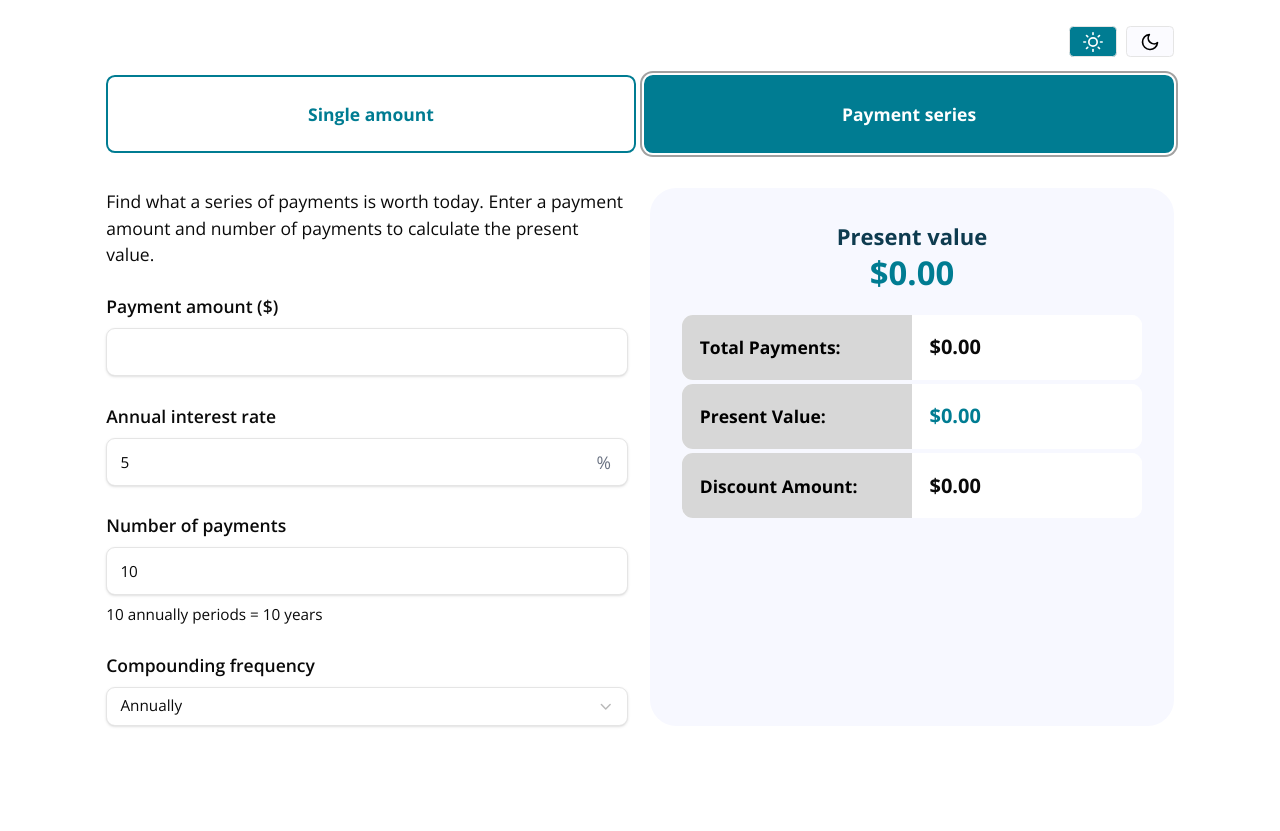
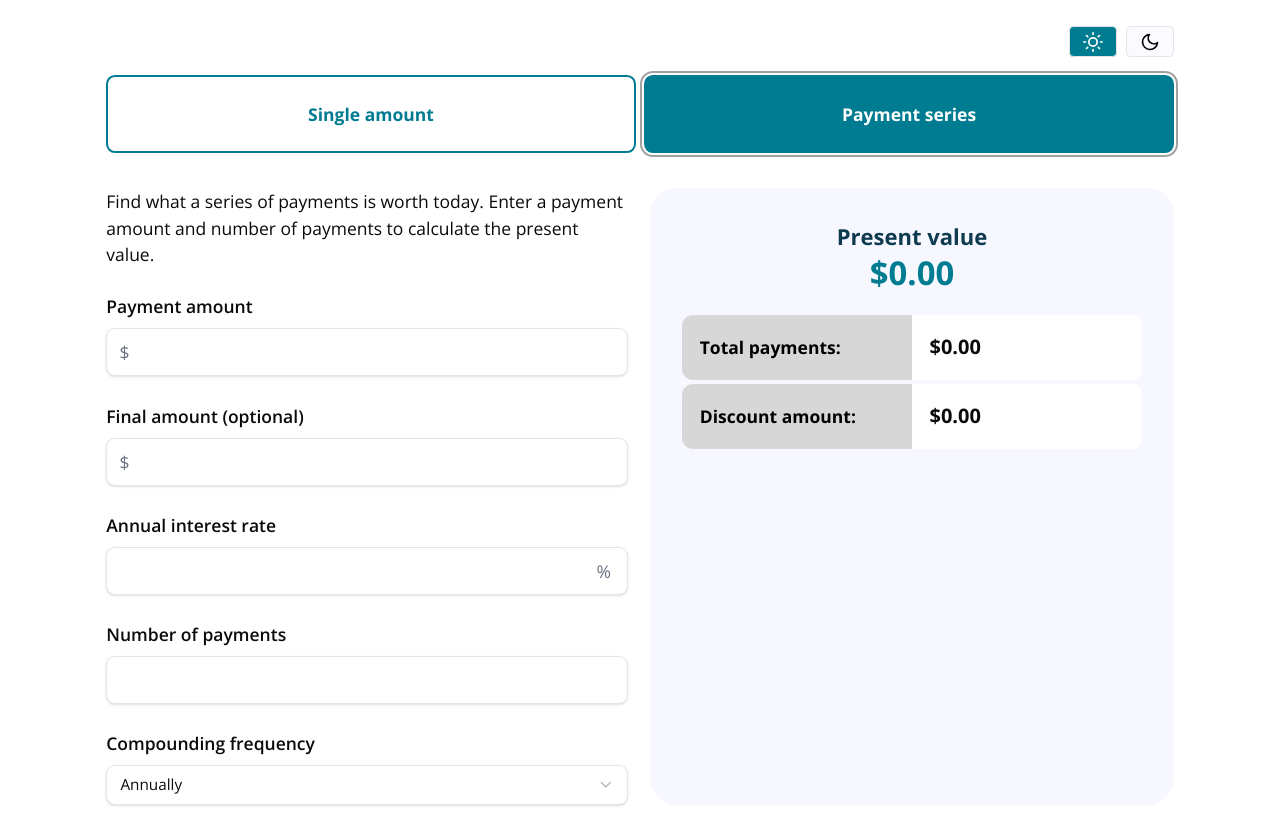
Before and after one commit to SU-SWS/ifdm_learning_apps, a Next.js app: page /interactives/present-value-calculator-v2 in a window 1280 px wide. Both pictures are taken after a click on the tab "Payment series". Before the commit the page ends 800 px from the top, so only its background shows below. Built offline with nearby package versions, Linux system fonts and the light colour scheme.

Commit message:
IFDM-184: Design feedback and additional field

```diff
--- a/app/interactives/present-value-calculator-v2/page.tsx
+++ b/app/interactives/present-value-calculator-v2/page.tsx
@@ -54,15 +54,16 @@ export default function PresentValueCalculator() {
 
   // Single Amount State
   const [futureValue, setFutureValue] = useState(0)
-  const [interestRate, setInterestRate] = useState(5)
-  const [timePeriod, setTimePeriod] = useState(10)
+  const [interestRate, setInterestRate] = useState(0)
+  const [timePeriod, setTimePeriod] = useState(0)
   const [compoundingFrequency, setCompoundingFrequency] = useState<CompoundingFrequency>("annually")
 
   // Payment Series State
   const [paymentAmount, setPaymentAmount] = useState(0)
-  const [paymentInterestRate, setPaymentInterestRate] = useState(5)
-  const [numberOfPayments, setNumberOfPayments] = useState(10)
+  const [paymentInterestRate, setPaymentInterestRate] = useState(0)
+  const [numberOfPayments, setNumberOfPayments] = useState(0)
   const [paymentFrequency, setPaymentFrequency] = useState<CompoundingFrequency>("annually")
+  const [finalAmount, setFinalAmount] = useState(0)
 
   const singleCalculations = useMemo(() => {
     const rate = interestRate / 100
@@ -80,27 +81,39 @@ export default function PresentValueCalculator() {
   }, [futureValue, interestRate, timePeriod, compoundingFrequency])
 
   const paymentCalculations = useMemo(() => {
-    const rate = paymentInterestRate / 100
-    const n = frequencyMap[paymentFrequency].periods
-    const periodRate = rate / n
+    const rate = paymentInterestRate / 100;
+    const n = frequencyMap[paymentFrequency].periods;
+    const periodRate = rate / n;
 
-    // Present value of an annuity formula: PV = PMT * [(1 - (1 + r)^-n) / r]
-    let presentValue: number
+    let pvPayments: number;
     if (periodRate === 0) {
-      presentValue = paymentAmount * numberOfPayments
+      pvPayments = paymentAmount * numberOfPayments;
     } else {
-      presentValue = paymentAmount * ((1 - Math.pow(1 + periodRate, -numberOfPayments)) / periodRate)
+      pvPayments =
+        paymentAmount *
+        ((1 - Math.pow(1 + periodRate, -numberOfPayments)) / periodRate);
     }
 
-    const totalPayments = paymentAmount * numberOfPayments
-    const discountAmount = totalPayments - presentValue
+    // PV of the lump sum final amount discounted over all periods
+    const pvFinalAmount =
+      finalAmount / Math.pow(1 + periodRate, numberOfPayments);
+
+    const presentValue = pvPayments + pvFinalAmount;
+    const totalPayments = paymentAmount * numberOfPayments + finalAmount;
+    const discountAmount = totalPayments - presentValue;
 
     return {
       presentValue,
       totalPayments,
       discountAmount,
-    }
-  }, [paymentAmount, paymentInterestRate, numberOfPayments, paymentFrequency])
+    };
+  }, [
+    paymentAmount,
+    finalAmount,
+    paymentInterestRate,
+    numberOfPayments,
+    paymentFrequency,
+  ]);
 
   const formatCurrency = (value: number) => {
     return new Intl.NumberFormat("en-US", {
@@ -136,17 +149,16 @@ export default function PresentValueCalculator() {
                     Future value
                   </Label>
                   <div className="relative">
-                    {futureValue > 0 && (
-                      <span className="absolute left-3 top-1/2 -translate-y-1/2 text-gray-500">
-                        $
-                      </span>
-                    )}
+                    <span aria-hidden="true" className="absolute left-3 top-1/2 -translate-y-1/2 text-gray-500">
+                      $
+                    </span>
                     <Input
                       id="future-value"
                       type="number"
+                      inputMode="numeric"
                       value={futureValue === 0 ? "" : futureValue}
                       onChange={(e) => setFutureValue(e.target.value === "" ? 0 : Number(e.target.value))}
-                      className={`bg-white border-1 w-full rounded-md shadow-sm py-2 px-3 [appearance:textfield] [&::-webkit-outer-spin-button]:appearance-none [&::-webkit-inner-spin-button]:appearance-none ${
+                      className={`border-1 w-full rounded-md shadow-sm py-2 px-3 [appearance:textfield] [&::-webkit-outer-spin-button]:appearance-none [&::-webkit-inner-spin-button]:appearance-none ${
                         futureValue > 0 ? "pl-7" : ""
                       }`}
                     />
@@ -157,19 +169,21 @@ export default function PresentValueCalculator() {
                 <div className="space-y-2">
                   <div className="relative">
                     <Label htmlFor="interest-rate" className="block font-semibold text-foreground mb-2">
-                      Annual interest rate (%)
+                      Annual interest rate
                     </Label>
                     <Input
                       id="interest-rate"
+                      aria-label="Annual interest rate, percent"
                       type="number"
+                      inputMode="numeric"
                       value={interestRate === 0 ? "" : interestRate}
                       onChange={(e) => setInterestRate(e.target.value === "" ? 0 : Number(e.target.value))}
                       min={0}
                       max={100}
                       step={0.1}
-                      className="w-full pl-4 pr-16 py-3 border-2 border-gray-300 rounded-lg focus:border-blue-500 focus:ring-2 focus:ring-blue-200 outline-none transition [appearance:textfield] [&::-webkit-outer-spin-button]:appearance-none [&::-webkit-inner-spin-button]:appearance-none"
+                      className="border-1 w-full rounded-md shadow-sm py-2 px-3 [appearance:textfield] [&::-webkit-outer-spin-button]:appearance-none [&::-webkit-inner-spin-button]:appearance-none"
                     />
-                    <span className="absolute right-4 top-[2.8em] -translate-y-1/2 text-gray-500 pointer-events-none">
+                    <span aria-hidden="true" className="absolute right-4 top-[3.3em] -translate-y-1/2 text-gray-500 pointer-events-none">
                       %
                     </span>
                   </div>
@@ -183,16 +197,14 @@ export default function PresentValueCalculator() {
                   <Input
                     id="time-period"
                     type="number"
+                    inputMode="numeric"
                     value={timePeriod === 0 ? "" : timePeriod}
                     onChange={(e) => setTimePeriod(e.target.value === "" ? 0 : Number(e.target.value))}
                     min={1}
                     max={1000}
                     step={1}
-                    className="bg-white border-1 w-full rounded-md shadow-sm py-2 px-3 [appearance:textfield] [&::-webkit-outer-spin-button]:appearance-none [&::-webkit-inner-spin-button]:appearance-none"
+                    className="border-1 w-full rounded-md shadow-sm py-2 px-3 [appearance:textfield] [&::-webkit-outer-spin-button]:appearance-none [&::-webkit-inner-spin-button]:appearance-none"
                   />
-                  <p className="text-sm text-foreground mt-2">
-                    {timePeriod > 0 && `${formatNumber(timePeriod)} ${frequencyMap[compoundingFrequency].label.toLowerCase()} period${timePeriod !== 1 ? 's' : ''} = ${formatTimePeriod(timePeriod, frequencyMap[compoundingFrequency].periods)}`}
-                </p>
                 </div>
 
                 {/* Compounding Frequency */}
@@ -225,21 +237,13 @@ export default function PresentValueCalculator() {
                 </p>
 
                 {/* Breakdown */}
-                <div className="space-y-3">
+                <div aria-live="polite" aria-atomic="true" className="space-y-3">
                   <div className="flex flex-col sm:flex-row mb-1 sm:bg-[var(--results-white-background)] rounded-lg">
                     <div className="w-full sm:w-[50%] text-md p-4 font-bold text-black bg-grey-med-dark rounded-lg sm:rounded-l-lg sm:rounded-r-none flex items-center">
                       Future value:
                     </div>
                     <div className="w-full sm:w-[50%] text-lg-title p-4 rounded-lg sm:rounded-r-lg font-bold overflow-hidden text-ellipsis flex items-center bg-[var(--secondary-background)]">
                       {formatCurrency(futureValue)}
-                    </div>
-                  </div>
-                  <div className="flex flex-col sm:flex-row mb-1 sm:bg-[var(--results-white-background)] rounded-lg">
-                    <div className="w-full sm:w-[50%] text-md p-4 font-bold text-black bg-grey-med-dark rounded-lg sm:rounded-l-lg sm:rounded-r-none flex items-center">
-                      Present value:
-                    </div>
-                    <div className="w-full sm:w-[50%] text-lg-title text-lagunita p-4 rounded-lg sm:rounded-r-lg font-bold overflow-hidden text-ellipsis flex items-center bg-[var(--secondary-background)]">
-                      {formatCurrency(singleCalculations.presentValue)}
                     </div>
                   </div>
                   <div className="flex flex-col sm:flex-row mb-1 sm:bg-[var(--results-white-background)] rounded-lg">
@@ -264,21 +268,42 @@ export default function PresentValueCalculator() {
                 <p>Find what a series of payments is worth today. Enter a payment amount and number of payments to calculate the present value.</p>
                 <div className="space-y-2">
                   <Label htmlFor="payment-amount" className="block font-semibold text-foreground mb-2">
-                    Payment amount ($)
+                    Payment amount
                   </Label>
                   <div className="relative">
-                    {paymentAmount > 0 && (
-                      <span className="absolute left-3 top-1/2 -translate-y-1/2 text-gray-500">
-                        $
-                      </span>
-                    )}
+                    <span aria-hidden="true" className="absolute left-3 top-1/2 -translate-y-1/2 text-gray-500">
+                      $
+                    </span>
                     <Input
                       id="payment-amount"
                       type="number"
+                      inputMode="numeric"
                       value={paymentAmount === 0 ? "" : paymentAmount}
                       onChange={(e) => setPaymentAmount(e.target.value === "" ? 0 : Number(e.target.value))}
-                      className={`bg-white border-1 w-full rounded-md shadow-sm py-2 px-3 [appearance:textfield] [&::-webkit-outer-spin-button]:appearance-none [&::-webkit-inner-spin-button]:appearance-none ${
+                      className={`border-1 w-full rounded-md shadow-sm py-2 px-3 [appearance:textfield] [&::-webkit-outer-spin-button]:appearance-none [&::-webkit-inner-spin-button]:appearance-none ${
                         paymentAmount > 0 ? "pl-7" : ""
+                      }`}
+                    />
+                  </div>
+                </div>
+
+                {/* Final Amount Input */}
+                <div className="space-y-2">
+                  <Label htmlFor="final-amount" className="block font-semibold text-foreground mb-2">
+                    Final amount (optional)
+                  </Label>
+                  <div className="relative">
+                    <span aria-hidden="true" className="absolute left-3 top-1/2 -translate-y-1/2 text-gray-500">
+                      $
+                    </span>
+                    <Input
+                      id="final-amount"
+                      type="number"
+                      inputMode="numeric"
+                      value={finalAmount === 0 ? "" : finalAmount}
+                      onChange={(e) => setFinalAmount(e.target.value === "" ? 0 : Number(e.target.value))}
+                      className={`border-1 w-full rounded-md shadow-sm py-2 px-3 [appearance:textfield] [&::-webkit-outer-spin-button]:appearance-none [&::-webkit-inner-spin-button]:appearance-none ${
+                        finalAmount > 0 ? "pl-7" : ""
                       }`}
                     />
                   </div>
@@ -292,15 +317,17 @@ export default function PresentValueCalculator() {
                   <div className="relative">
                     <Input
                       id="payment-interest-rate"
+                      aria-label="Annual interest rate, percent"
                       type="number"
+                      inputMode="numeric"
                       value={paymentInterestRate === 0 ? "" : paymentInterestRate}
                       onChange={(e) => setPaymentInterestRate(e.target.value === "" ? 0 : Number(e.target.value))}
                       min={0}
                       max={100}
                       step={0.1}
-                      className="bg-white border-1 w-full rounded-md shadow-sm py-2 px-3 [appearance:textfield] [&::-webkit-outer-spin-button]:appearance-none [&::-webkit-inner-spin-button]:appearance-none"
+                      className="border-1 w-full rounded-md shadow-sm py-2 px-3 [appearance:textfield] [&::-webkit-outer-spin-button]:appearance-none [&::-webkit-inner-spin-button]:appearance-none"
                     />
-                    <span className="absolute right-4 top-1/2 -translate-y-1/2 text-gray-500 pointer-events-none">
+                    <span aria-hidden="true" className="absolute right-4 top-1/2 -translate-y-1/2 text-gray-500 pointer-events-none">
                       %
                     </span>
                   </div>
@@ -314,16 +341,14 @@ export default function PresentValueCalculator() {
                   <Input
                     id="number-of-payments"
                     type="number"
+                    inputMode="numeric"
                     value={numberOfPayments === 0 ? "" : numberOfPayments}
                     onChange={(e) => setNumberOfPayments(e.target.value === "" ? 0 : Number(e.target.value))}
                     min={1}
                     max={1000}
                     step={1}
-                    className="bg-white border-1 w-full rounded-md shadow-sm py-2 px-3 [appearance:textfield] [&::-webkit-outer-spin-button]:appearance-none [&::-webkit-inner-spin-button]:appearance-none"
+                    className="border-1 w-full rounded-md shadow-sm py-2 px-3 [appearance:textfield] [&::-webkit-outer-spin-button]:appearance-none [&::-webkit-inner-spin-button]:appearance-none"
                   />
-                  <p className="text-sm text-foreground mt-2">
-                    {numberOfPayments > 0 && `${formatNumber(numberOfPayments)} ${frequencyMap[paymentFrequency].label.toLowerCase()} period${numberOfPayments !== 1 ? 's' : ''} = ${formatTimePeriod(numberOfPayments, frequencyMap[paymentFrequency].periods)}`}
-                  </p>
                 </div>
 
                 {/* Payment Frequency */}
@@ -359,7 +384,7 @@ export default function PresentValueCalculator() {
                   <div className="flex flex-col sm:flex-row mb-1 sm:bg-[var(--results-white-background)] rounded-lg">
                     <div
                         className="w-full sm:w-[50%] text-md p-4 font-bold text-black bg-grey-med-dark rounded-lg sm:rounded-l-lg sm:rounded-r-none flex items-center">
-                      Total Payments:
+                      Total payments:
                     </div>
                     <div
                         className="w-full sm:w-[50%] text-lg-title p-4 rounded-lg sm:rounded-r-lg font-bold overflow-hidden text-ellipsis flex items-center bg-[var(--secondary-background)]">
@@ -369,17 +394,7 @@ export default function PresentValueCalculator() {
                   <div className="flex flex-col sm:flex-row mb-1 sm:bg-[var(--results-white-background)] rounded-lg">
                     <div
                         className="w-full sm:w-[50%] text-md p-4 font-bold text-black bg-grey-med-dark rounded-lg sm:rounded-l-lg sm:rounded-r-none flex items-center">
-                      Present Value:
-                    </div>
-                    <div
-                        className="w-full sm:w-[50%] text-lg-title p-4 text-lagunita rounded-lg sm:rounded-r-lg font-bold overflow-hidden text-ellipsis flex items-center bg-[var(--secondary-background)]">
-                      {formatCurrency(paymentCalculations.presentValue)}
-                    </div>
-                  </div>
-                  <div className="flex flex-col sm:flex-row mb-1 sm:bg-[var(--results-white-background)] rounded-lg">
-                    <div
-                        className="w-full sm:w-[50%] text-md p-4 font-bold text-black bg-grey-med-dark rounded-lg sm:rounded-l-lg sm:rounded-r-none flex items-center">
-                      Discount Amount:
+                      Discount amount:
                     </div>
                     <div
                         className={`w-full sm:w-[50%] text-lg-title p-4 rounded-lg sm:rounded-r-lg font-bold overflow-hidden text-ellipsis flex items-center bg-[var(--secondary-background)] ${paymentCalculations.discountAmount < 0 ? "text-berry" : ""}`}>
```
Also changed, not shown: app/lib/theme-toggle.tsx (+6 -5 lines).
